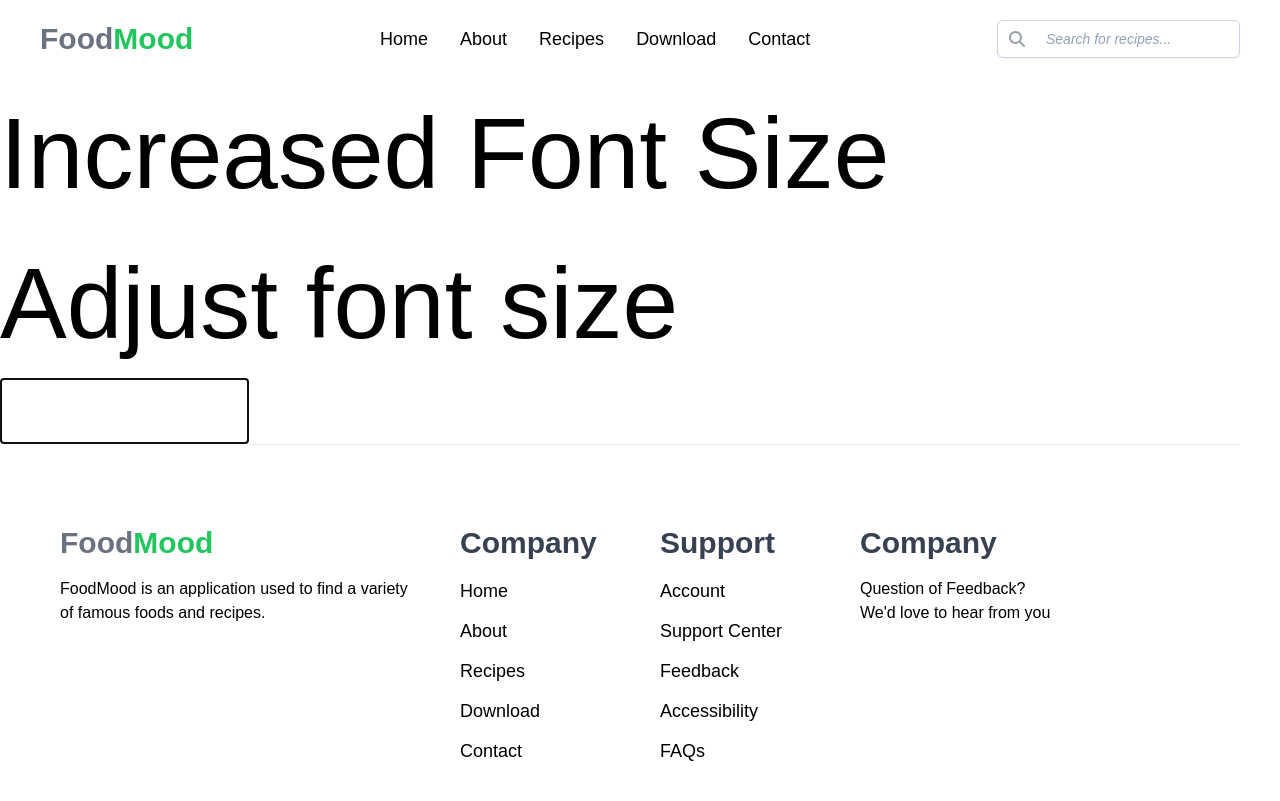
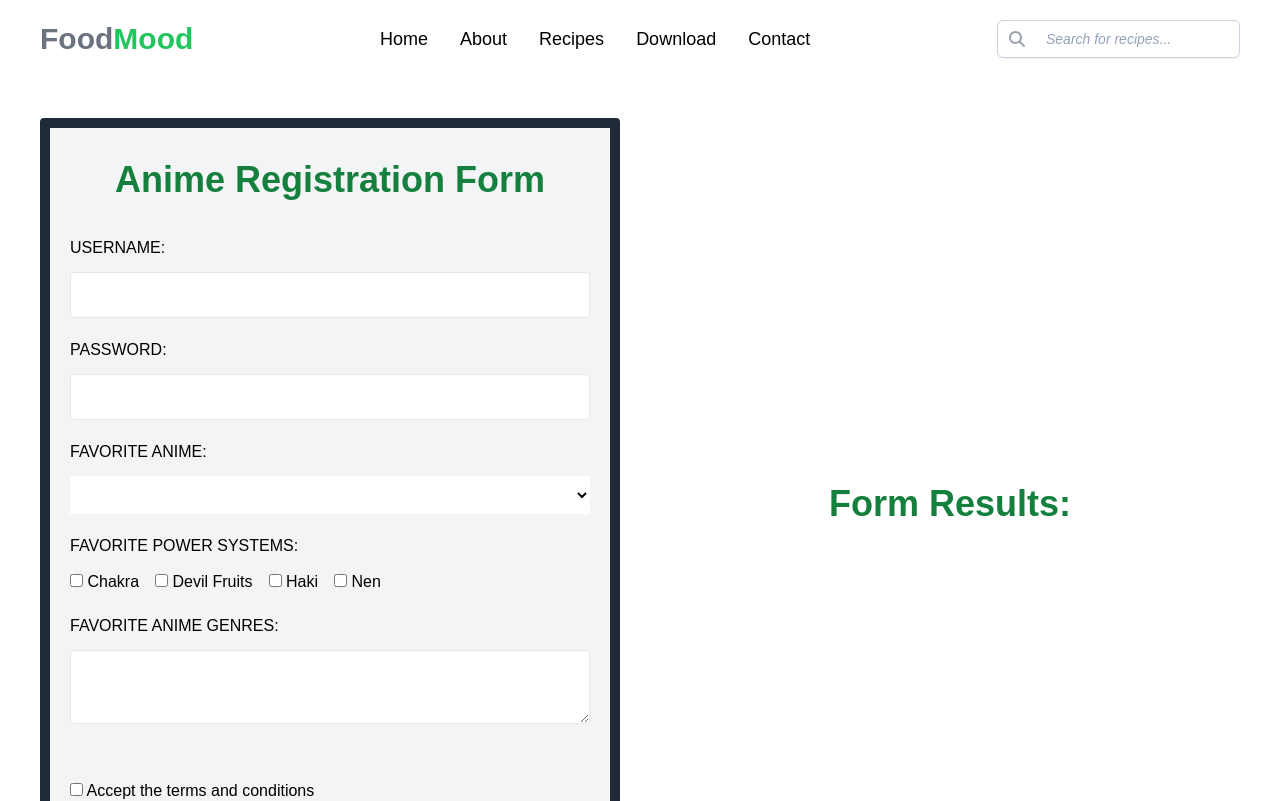
Before and after one commit to Maestroharyor/VueJS-3-Tutorial-Playlist, a Vue app: page / in a window 1280 px wide. Shown: the top 801 px of the page. Built offline with nearby package versions, Linux system fonts and the light colour scheme; a web font is replaced by a local one.

Commit message:
Lesson 16

```diff
--- a/src/App.vue
+++ b/src/App.vue
@@ -1,38 +1,141 @@
 <template lang="html">
   <DefaultLayout>
-    <!--
-    <div class="max-w-[1000px] mx-auto py-20">
-      <h3 class="text-3xl font-bold text-center">List</h3>
-      <div class="flex flex-col gap-5 text-center py-10">
-        <div v-for="(item, index) in dataList"
-          :key="index"
-          @click="filterTodos(item.id)">
-          {{ item.title }}
+    <div class="grid grid-cols-2 gap-10 max-w-[1200px] mx-auto my-10 items-center">
+      <form class="bg-gray-100 rounded px-5 py-8 flex flex-col gap-5 border-[10px] border-gray-800"
+        @submit.prevent="handleSubmit">
+        <div>
+          <h3 class="text-4xl text-center text-green-700 font-bold mb-4">Anime Registration Form</h3>
         </div>
+        <div>
+          <label for=""
+            class="block mb-3">USERNAME:</label>
+          <input type="text"
+            class="text-lg py-2 px-4 w-full border rounded"
+            v-model="username">
         </div>
-    </div> -->
-
-    <!-- <div v-if="lightMode"
-      class="bg-green-500 p-5 text-white">Light Mode</div>
-    <div v-else
-      class="bg-red-500 p-3 text-white">Dark Mode</div>
-
-    {{ lightMode }}
-
-    <button @click="switchMode">change</button> -->
-    <p v-big>Increased Font Size</p>
-    <div v-big>
-      Adjust font size
+        <div>
+          <label for=""
+            class="block mb-3">PASSWORD:</label>
+          <input type="password"
+            class="text-lg py-2 px-4 w-full border rounded"
+            v-model="password">
         </div>
 
         <div>
-      <input type="text"
-        class="border p-5"
-        v-focus>
+          <label for=""
+            class="block mb-3">FAVORITE ANIME:</label>
+          <select name=""
+            id=""
+            class="w-full py-2 px-4 bg-white text-lg"
+            v-model="favoriteAnime">
+            <option value="one-piece">One Piece</option>
+            <option value="naruto">Naruto</option>
+            <option value="dragon-ball">Dragon Ball</option>
+          </select>
         </div>
 
+        <div>
+          <label for=""
+            class="block mb-3">FAVORITE POWER SYSTEMS:</label>
+          <div class="flex flex-wrap gap-x-4 gap-y-8">
+            <div><input type="checkbox"
+                name="chakra"
+                id="chakra"
+                value="chakra"
+                v-model="powerSystems"> <label for="chakra">Chakra</label></div>
+            <div><input type="checkbox"
+                name="devil-fruits"
+                id="devil-fruits"
+                value="devil-fruits"
+                v-model="powerSystems"> <label for="devil-fruits">Devil Fruits</label></div>
+            <div><input type="checkbox"
+                name="haki"
+                id="haki"
+                value="haki"
+                v-model="powerSystems"> <label for="haki">Haki</label></div>
+            <div><input type="checkbox"
+                name="nen"
+                id="nen"
+                value="nen"
+                v-model="powerSystems"> <label for="nen">Nen</label></div>
+          </div>
 
+        </div>
 
+        <div>
+          <label for=""
+            class="block mb-3">FAVORITE ANIME GENRES:</label>
+          <textarea name=""
+            id=""
+            cols="2"
+            class="w-full text-xl rounded border py-2 px-4"
+            v-model="singleFavoriteGenre"
+            @keyup="addToGenre"></textarea>
+          <ul class="flex gap-5 flex-wrap mt-7">
+            <li v-for="(item, index) in favoriteGenre"
+              :key="index"
+              class="py-1.5 px-4 bg-green-500 text-white rounded-full">{{  item  }}</li>
+          </ul>
+        </div>
+
+        <div>
+          <input type="checkbox"
+            name="terms"
+            id="terms"
+            v-model="terms"> <label for="terms"
+            class="cursor-pointer">Accept the terms and conditions</label>
+        </div>
+
+        <div>
+          <button type="submit"
+            class="w-full py-2 px-5 text-center rounded-full bg-green-500 hover:bg-green-700 transition ease-in-out duration-300 text-white">Register</button>
+        </div>
+      </form>
+      <div>
+        <div>
+          <h3 class="text-4xl text-center text-green-700 font-bold mb-4">Form Results:</h3>
+        </div>
+
+        <div class="flex flex-col gap-5">
+          <div v-if="username">
+            <p>USERNAME:</p>
+            <p>{{  username  }}</p>
+          </div>
+          <div v-if="password">
+            <p>PASSWORD:</p>
+            <p>{{  password  }}</p>
+          </div>
+          <div v-if="favoriteAnime">
+            <p class="uppercase">Favourite Anime:</p>
+            <p>{{  favoriteAnime  }}</p>
+          </div>
+          <div v-if="powerSystems.length">
+            <p class="uppercase">Power Systems:</p>
+            <ul>
+              <li v-for="(item, index) in powerSystems"
+                :key="index"
+                class="list-disc list-inside">{{  item  }}</li>
+            </ul>
+
+          </div>
+          <div v-if="favoriteGenre.length">
+            <p class="uppercase">Genres:</p>
+            <ul>
+              <li v-for="(item, index) in favoriteGenre"
+                :key="index"
+                class="list-disc list-inside">{{  item  }}</li>
+            </ul>
+
+          </div>
+
+          <div v-if="terms">
+            <p class="uppercase">Terms:</p>
+            <p>{{  terms  }}</p>
+          </div>
+        </div>
+
+      </div>
+    </div>
   </DefaultLayout>
 
 </template>
@@ -48,82 +151,40 @@ export default {
   },
   data() {
     return {
-      lightMode: false,
-      dataList: [
-        {
-          id: 1,
-          title: "Pariatur voluptate duis commodo sit eiusmod reprehenderit ex aute irure laboris eu sit veniam.",
-          active: false
-        },
-        {
-          id: 2,
-          title: "Anim duis quis esse aliquip amet.",
-          active: false
-        },
-        {
-          id: 3,
-          title: "Ullamco veniam consectetur cupidatat consectetur aliqua est ipsum quis eu.",
-          active: false
-        },
-        {
-          id: 4,
-          title: "Consectetur consectetur mollit ea amet ullamco irure amet aliquip.",
-          active: false
-        },
-        {
-          id: 5,
-          title: "Magna ut labore eiusmod ex nostrud magna consequat elit ex tempor cupidatat.",
-          active: false
-        },
-        {
-          id: 6,
-          title: "Elit veniam occaecat sunt qui quis duis mollit magna adipisicing nulla nulla.",
-          active: false
-        },
-        {
-          id: 7,
-          title: "Exercitation ea id est ut voluptate velit officia.",
-          active: false
-        },
-        {
-          id: 8,
-          title: "Ea veniam id occaecat mollit fugiat eiusmod.",
-          active: false
-        },
-        {
-          id: 9,
-          title: "Nulla eu in laboris dolore magna.",
-          active: false
-        },
-        {
-          id: 10,
-          title: "Aliquip minim ut qui proident officia eu officia.",
-          active: false
-        },
-        {
-          id: 11,
-          title: "Laboris sunt duis velit velit ullamco aliquip officia aliqua dolore aliquip ad exercitation.",
-          active: false
-        },
-        {
-          id: 12,
-          title: "Mollit officia ad commodo pariatur aliquip consectetur anim cillum incididunt aliquip aliquip.",
-          active: false
-        },
-      ]
+      username: "",
+      password: "",
+      favoriteAnime: "",
+      powerSystems: [],
+      singleFavoriteGenre: "",
+      favoriteGenre: [],
+      terms: false
     }
   },
   methods: {
-    switchMode() {
-      this.lightMode = !this.lightMode
+    addToGenre(e) {
+      if (e.key === ",") {
+        const singleGenre = this.singleFavoriteGenre.substring(0, this.singleFavoriteGenre.length - 1)
+        if (!this.favoriteGenre.includes(singleGenre)) {
+          this.favoriteGenre.push(singleGenre)
+
+        }
+        this.singleFavoriteGenre = ""
+
+      }
     },
-    filterTodos(id) {
-      const newTodoLsit = this.dataList.filter(list => list.id !== id)
-      this.dataList = newTodoLsit
+    handleSubmit() {
+      // e.preventDefault()
+      console.log({
+        username: this.username,
+        password: this.password,
+        favoriteAnime: this.favoriteAnime,
+        powerSystems: this.powerSystems,
+        singleFavoriteGenre: this.singleFavoriteGenre,
+        favoriteGenre: this.favoriteGenre,
+        terms: this.terms
+      })
+    }
   },
-
-  },
-
 
 
 }
--- a/src/main.js
+++ b/src/main.js
@@ -26,14 +26,4 @@ import {
 /* add icons to the library */
 library.add(faUserSecret, faUser, faCartShopping, faSearch);
 
-const app = createApp(App);
-
-app.directive("focus", {
-  mounted: (el) => el.focus(),
-});
-
-app.directive("big", {
-  mounted: (el) => (el.style.fontSize = "100px"),
-});
-
-app.component("font-awesome-icon", FontAwesomeIcon).mount("#app");
+createApp(App).component("font-awesome-icon", FontAwesomeIcon).mount("#app");
```
Lines whose indentation alone changed are shown as unchanged.
